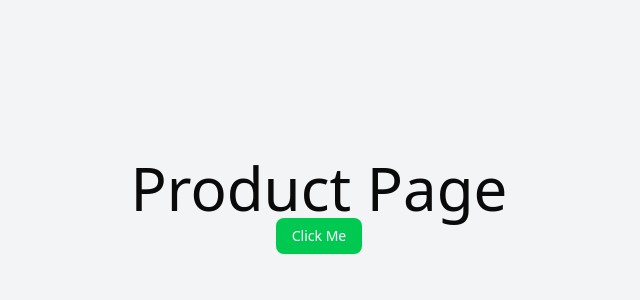
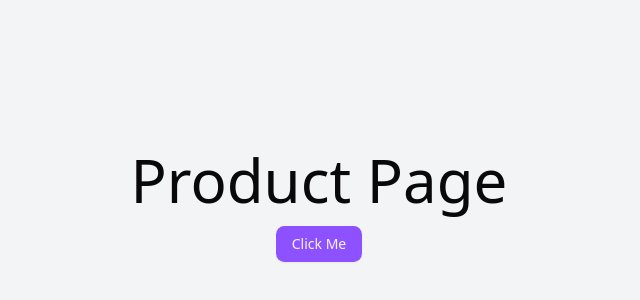
Before and after one commit to RobsonFerrazMineiro/bewear-bootcamp, a Next.js app: page /product in a window 1280 px wide. Shown: the part 194-494 px from the top of the page, without its empty margins (321-961 px from the left). Built offline with nearby package versions, Linux system fonts and the light colour scheme.

Commit message:
chore: update shadcn theme

```diff
--- a/src/app/globals.css
+++ b/src/app/globals.css
@@ -44,72 +44,72 @@
 }
 
 :root {
-  --radius: 0.625rem;
+  --radius: 0.65rem;
   --background: oklch(1 0 0);
-  --foreground: oklch(0.145 0 0);
+  --foreground: oklch(0.141 0.005 285.823);
   --card: oklch(1 0 0);
-  --card-foreground: oklch(0.145 0 0);
+  --card-foreground: oklch(0.141 0.005 285.823);
   --popover: oklch(1 0 0);
-  --popover-foreground: oklch(0.145 0 0);
-  --primary: oklch(0.205 0 0);
-  --primary-foreground: oklch(0.985 0 0);
-  --secondary: oklch(0.97 0 0);
-  --secondary-foreground: oklch(0.205 0 0);
-  --muted: oklch(0.97 0 0);
-  --muted-foreground: oklch(0.556 0 0);
-  --accent: oklch(0.97 0 0);
-  --accent-foreground: oklch(0.205 0 0);
+  --popover-foreground: oklch(0.141 0.005 285.823);
+  --primary: oklch(0.606 0.25 292.717);
+  --primary-foreground: oklch(0.969 0.016 293.756);
+  --secondary: oklch(0.967 0.001 286.375);
+  --secondary-foreground: oklch(0.21 0.006 285.885);
+  --muted: oklch(0.967 0.001 286.375);
+  --muted-foreground: oklch(0.552 0.016 285.938);
+  --accent: oklch(0.967 0.001 286.375);
+  --accent-foreground: oklch(0.21 0.006 285.885);
   --destructive: oklch(0.577 0.245 27.325);
-  --border: oklch(0.922 0 0);
-  --input: oklch(0.922 0 0);
-  --ring: oklch(0.708 0 0);
+  --border: oklch(0.92 0.004 286.32);
+  --input: oklch(0.92 0.004 286.32);
+  --ring: oklch(0.606 0.25 292.717);
   --chart-1: oklch(0.646 0.222 41.116);
   --chart-2: oklch(0.6 0.118 184.704);
   --chart-3: oklch(0.398 0.07 227.392);
   --chart-4: oklch(0.828 0.189 84.429);
   --chart-5: oklch(0.769 0.188 70.08);
   --sidebar: oklch(0.985 0 0);
-  --sidebar-foreground: oklch(0.145 0 0);
-  --sidebar-primary: oklch(0.205 0 0);
-  --sidebar-primary-foreground: oklch(0.985 0 0);
-  --sidebar-accent: oklch(0.97 0 0);
-  --sidebar-accent-foreground: oklch(0.205 0 0);
-  --sidebar-border: oklch(0.922 0 0);
-  --sidebar-ring: oklch(0.708 0 0);
+  --sidebar-foreground: oklch(0.141 0.005 285.823);
+  --sidebar-primary: oklch(0.606 0.25 292.717);
+  --sidebar-primary-foreground: oklch(0.969 0.016 293.756);
+  --sidebar-accent: oklch(0.967 0.001 286.375);
+  --sidebar-accent-foreground: oklch(0.21 0.006 285.885);
+  --sidebar-border: oklch(0.92 0.004 286.32);
+  --sidebar-ring: oklch(0.606 0.25 292.717);
 }
 
 .dark {
-  --background: oklch(0.145 0 0);
+  --background: oklch(0.141 0.005 285.823);
   --foreground: oklch(0.985 0 0);
-  --card: oklch(0.205 0 0);
+  --card: oklch(0.21 0.006 285.885);
   --card-foreground: oklch(0.985 0 0);
-  --popover: oklch(0.205 0 0);
+  --popover: oklch(0.21 0.006 285.885);
   --popover-foreground: oklch(0.985 0 0);
-  --primary: oklch(0.922 0 0);
-  --primary-foreground: oklch(0.205 0 0);
-  --secondary: oklch(0.269 0 0);
+  --primary: oklch(0.541 0.281 293.009);
+  --primary-foreground: oklch(0.969 0.016 293.756);
+  --secondary: oklch(0.274 0.006 286.033);
   --secondary-foreground: oklch(0.985 0 0);
-  --muted: oklch(0.269 0 0);
-  --muted-foreground: oklch(0.708 0 0);
-  --accent: oklch(0.269 0 0);
+  --muted: oklch(0.274 0.006 286.033);
+  --muted-foreground: oklch(0.705 0.015 286.067);
+  --accent: oklch(0.274 0.006 286.033);
   --accent-foreground: oklch(0.985 0 0);
   --destructive: oklch(0.704 0.191 22.216);
   --border: oklch(1 0 0 / 10%);
   --input: oklch(1 0 0 / 15%);
-  --ring: oklch(0.556 0 0);
+  --ring: oklch(0.541 0.281 293.009);
   --chart-1: oklch(0.488 0.243 264.376);
   --chart-2: oklch(0.696 0.17 162.48);
   --chart-3: oklch(0.769 0.188 70.08);
   --chart-4: oklch(0.627 0.265 303.9);
   --chart-5: oklch(0.645 0.246 16.439);
-  --sidebar: oklch(0.205 0 0);
+  --sidebar: oklch(0.21 0.006 285.885);
   --sidebar-foreground: oklch(0.985 0 0);
-  --sidebar-primary: oklch(0.488 0.243 264.376);
-  --sidebar-primary-foreground: oklch(0.985 0 0);
-  --sidebar-accent: oklch(0.269 0 0);
+  --sidebar-primary: oklch(0.541 0.281 293.009);
+  --sidebar-primary-foreground: oklch(0.969 0.016 293.756);
+  --sidebar-accent: oklch(0.274 0.006 286.033);
   --sidebar-accent-foreground: oklch(0.985 0 0);
   --sidebar-border: oklch(1 0 0 / 10%);
-  --sidebar-ring: oklch(0.556 0 0);
+  --sidebar-ring: oklch(0.541 0.281 293.009);
 }
 
 @layer base {
--- a/src/app/product/page.tsx
+++ b/src/app/product/page.tsx
@@ -4,7 +4,7 @@ const ProductPage = () => {
   return (
     <div className="flex h-screen flex-col items-center justify-center bg-gray-100">
       <h1 className="text-color-primary flex text-6xl">Product Page</h1>
-      <Button className="bg-green-500 text-white hover:bg-green-600">
+      <Button variant="default" className="mt-4">
         Click Me
       </Button>
     </div>
```
